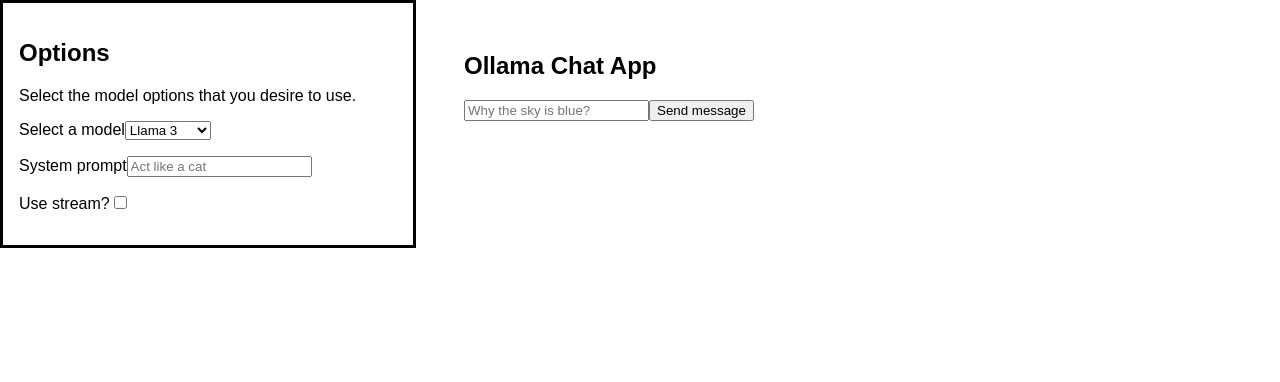
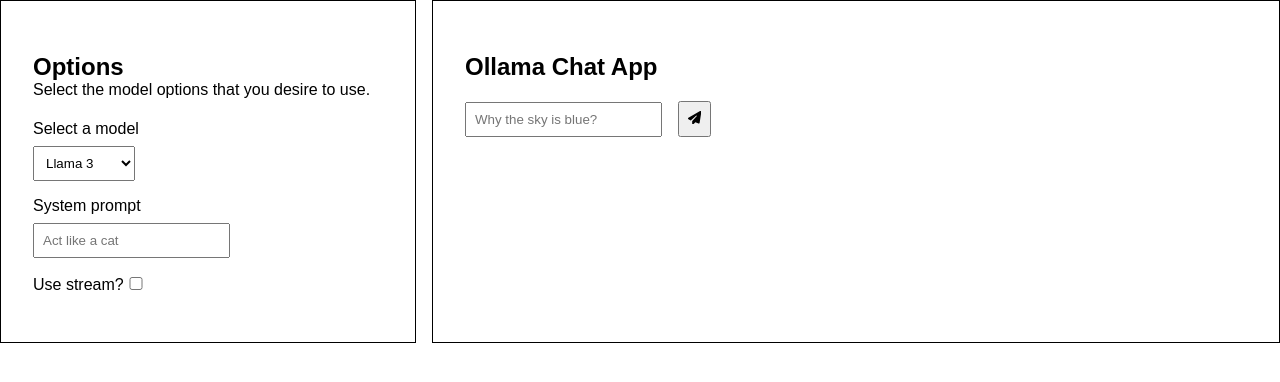
Before and after one commit to EnergyREX/ollama-chat, a React (Vite) app: page / in a window 1280 px wide. Shown: the top 382 px of the page. Built offline with nearby package versions, Linux system fonts and the light colour scheme; a web font is replaced by a local one.

Commit message:
Little update on options section

```diff
--- a/package.json
+++ b/package.json
@@ -13,7 +13,8 @@
     "axios": "^1.7.2",
     "marked": "^12.0.2",
     "react": "^18.2.0",
-    "react-dom": "^18.2.0"
+    "react-dom": "^18.2.0",
+    "react-icons": "^5.2.1"
   },
   "devDependencies": {
     "@types/react": "^18.2.66",
--- a/src/App.jsx
+++ b/src/App.jsx
@@ -2,7 +2,11 @@
 import ollama from './services/ollama';
 import { marked } from 'marked';
 
+import Options from './components/Options';
+
 import './layout.css';
+import './styles.css'
+import { FaPaperPlane } from 'react-icons/fa6';
 
 function App() {
   const [model, setModel] = useState('llama3');
@@ -43,12 +47,12 @@
   return (
     <main>
       <section className='config__section'>
-        <h1>Options</h1>
-        <p>Select the model options that you desire to use.</p>
+        <h1 className='config__header'>Options</h1>
+        <h4 className='config__subtitle'>Select the model options that you desire to use.</h4>
 
         <p>
-          Select a model
-          <select name="models" onChange={handleModelChange}>
+          Select a model <br />
+          <select className='config__select' name="models" onChange={handleModelChange}>
             <option value="llama3">Llama 3</option>
             <option value="llama2">Llama 2</option>
             <option value="llama2">Llama 2</option>
@@ -56,20 +60,20 @@
           </select>
         </p>
         <p>
-          System prompt
-          <input type='text' placeholder='Act like a cat' onChange={handleSystemPromptChange} />
+          System prompt <br />
+          <input className='config__sysinput' type='text' placeholder='Act like a cat' onChange={handleSystemPromptChange} />
         </p>
         <p>
           Use stream?
-          <input type='checkbox' onChange={handleStreamChange} />
+          <input className='config__streamCheckbox' type='checkbox' onChange={handleStreamChange} />
         </p>
       </section>
       <section className='chat__section'>
         <h1>Ollama Chat App</h1>
         <div dangerouslySetInnerHTML={{ __html: data }} />
 
-        <input type='text' placeholder='Why the sky is blue?' onChange={handlePromptChange} />
-        <button type='submit' onClick={handleSubmit}>Send message</button>
+        <input className='chat__input' type='text' placeholder='Why the sky is blue?' onChange={handlePromptChange} />
+        <button className='input__send' type='submit' onClick={handleSubmit}><FaPaperPlane /></button>
       </section>
     </main>
   );
--- /dev/null
+++ b/src/components/Options.jsx
@@ -0,0 +1,27 @@
+import React from 'react'
+
+const Options = () => {
+  return (
+    <div>
+        <p>
+          Select a model <br />
+          <select name="models" onChange={handleModelChange}>
+            <option value="llama3">Llama 3</option>
+            <option value="llama2">Llama 2</option>
+            <option value="llama2">Llama 2</option>
+            <option value="codellama">Codellama</option>
+          </select>
+        </p>
+        <p>
+          System prompt <br />
+          <input type='text' placeholder='Act like a cat' onChange={handleSystemPromptChange} />
+        </p>
+        <p>
+          Use stream?
+          <input type='checkbox' onChange={handleStreamChange} />
+        </p>
+    </div>
+  )
+}
+
+export default Options
--- a/src/layout.css
+++ b/src/layout.css
@@ -21,15 +21,16 @@
 .config__section {
     grid-column: 1/2;
 
-    border-color: black;
-    border-style: solid;
+    border: 1px solid #000;
 
-    padding: 1rem;
+    padding: 2rem;
 }
 
 .chat__section {
     grid-column: 2/4;
     padding: 2rem;
 
+    border: 1px solid #000;
+
     align-items: center;
 }
--- /dev/null
+++ b/src/styles.css
@@ -0,0 +1,72 @@
+.config__header {
+    margin-bottom: 0px;
+}
+
+.config__subtitle {
+    margin-top: 0px;
+    font-weight: 400;
+}
+
+.config__select {
+    padding: 0.5rem;
+    margin-top: 0.5rem;
+}
+
+.config__sysinput {
+    padding: 0.5rem;
+    margin-top: 0.5rem;
+}
+
+.config__streamCheckbox {
+    width: 1rem;
+}
+
+.chat__input {
+    width: auto;
+    height: auto;
+
+    padding: 0.5rem;
+}
+
+.input__send {
+    padding: 0.5rem;
+    margin-left: 1rem;
+}
+
+/* Markdown */
+
+.markdown-content {
+    font-family: Arial, sans-serif;
+    line-height: 1.6;
+    color: #333;
+  }
+
+  .markdown-content h1 {
+    font-size: 2em;
+    margin-bottom: 0.5em;
+    color: #4A90E2;
+  }
+
+  .markdown-content p {
+    margin-bottom: 1em;
+  }
+
+  .markdown-content ul {
+    list-style-type: disc;
+    margin-left: 20px;
+  }
+
+  code {
+    background-color: #161616;
+    padding: 0.3rem 0.3rem 0.3rem 0.3rem;
+    margin: 0.3rem 0.1rem 0.5rem 0.1rem;
+    border-radius: 2px;
+    color: #fff;
+  }
+
+  pre {
+    background-color: #161616;
+    padding: 1rem;
+    border-radius: 4px;
+    overflow-x: auto;
+  }
```
Also changed, not shown: src/components/ChatArea.jsx (added), src/components/ChatToast.jsx (added), 2 other files (tests, documents, lock files or other folders).
